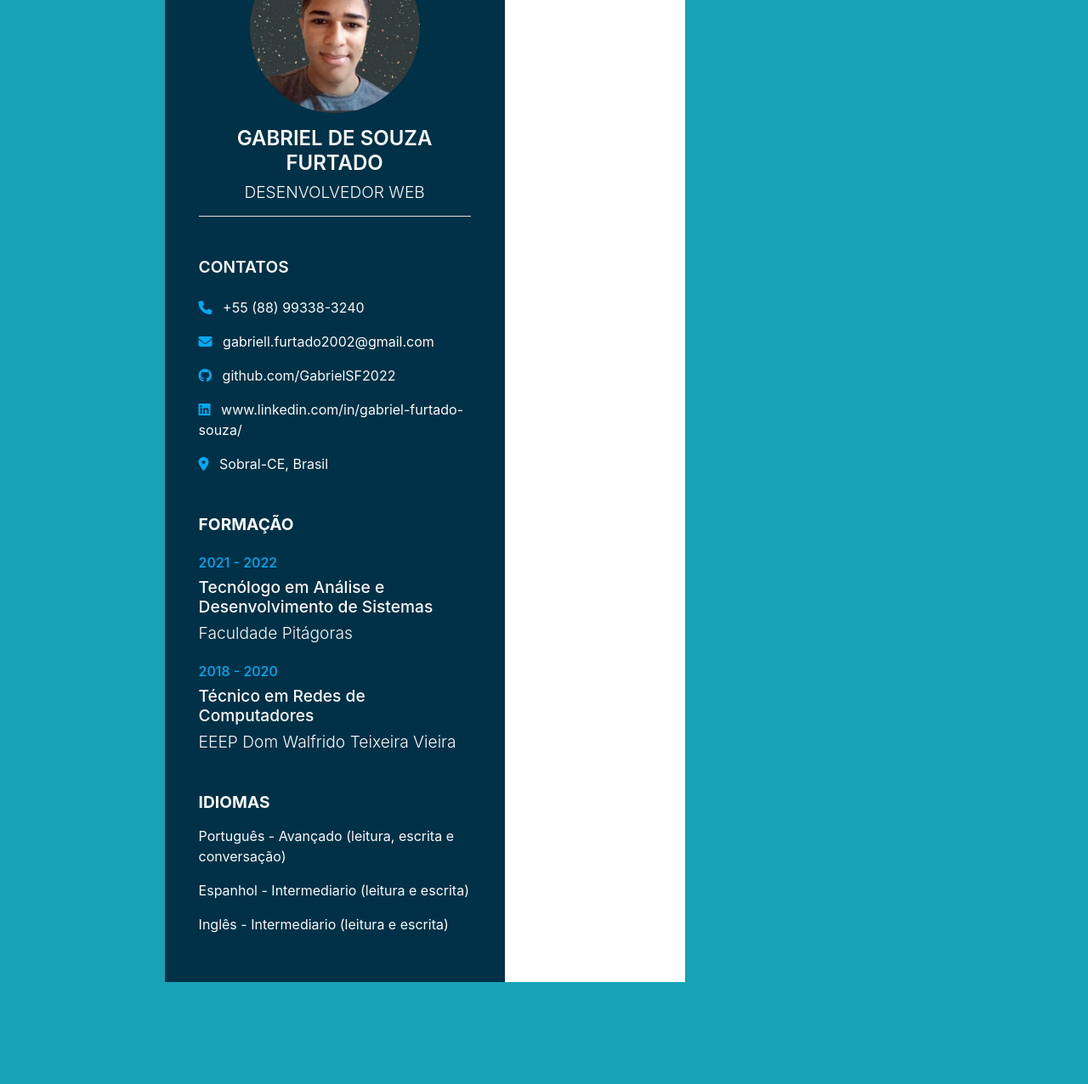
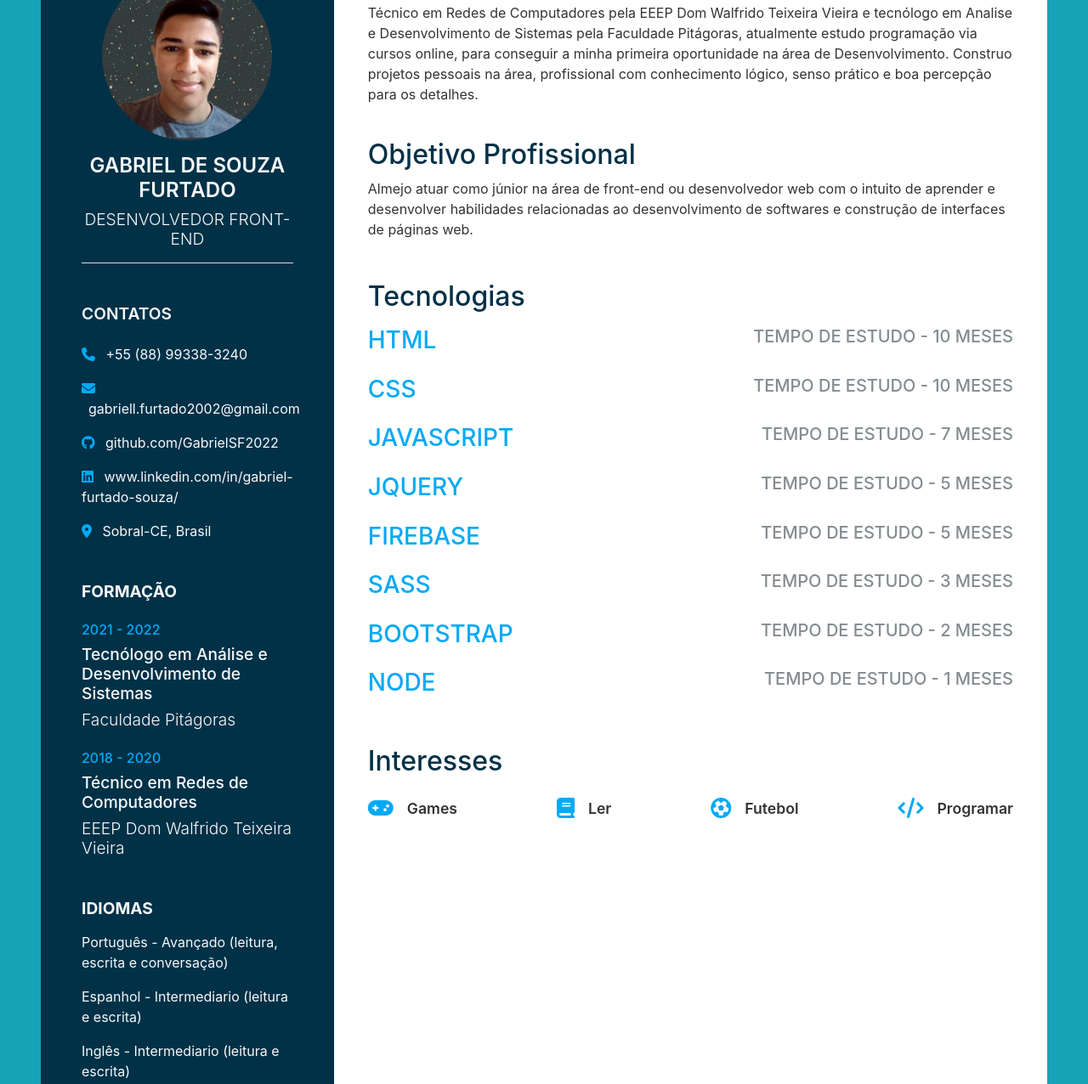
Before and after one commit to GabrielSF2022/curriculo_online, a plain HTML site: page index.html in a window 1280 px wide. Shown: the part 131-1407 px from the top of the page at 85% size. Before the commit the page ends 1311 px from the top, so only its background shows below. Drawn offline with nearby package versions, Linux system fonts and the light colour scheme.

Commit message:
Final Commit

```diff
--- a/index.html
+++ b/index.html
@@ -13,15 +13,15 @@
 </head>
 
 <body class="bg-info">
-    <div class="d-flex justify-content-center mt-4 mb-4">
+    <div class="d-block justify-content-center m-5 d-xl-flex">
 
-        <div class="left-content">
+        <div class="left-content w-auto p-5">
         <div class="left-container">
             <div class="text-center">
             <img src="./src/img/image.jfif" class="rounded-circle" alt="">
         </div>
             <h2 class="text-light d-flex justify-content-center text-center mt-3">GABRIEL DE SOUZA FURTADO</h2>
-            <h4 class="text-light d-flex justify-content-center">DESENVOLVEDOR WEB</h4>
+            <h4 class="text-light d-flex justify-content-center text-center">DESENVOLVEDOR FRONT-END</h4>
         </div>
         <hr class="bg-light">
 
@@ -115,9 +115,91 @@
         </div>
 
         <div class="right-container">
-        <div class="perfil">
-            <h1>PERFIL</h1>
-        </div>
+            <div class="right-content pb-4">
+                <h2>Perfil</h2>
+                    <p class="text-align-justify">Técnico em Redes de Computadores pela EEEP Dom Walfrido Teixeira Vieira e tecnólogo em Analise e Desenvolvimento de Sistemas pela Faculdade Pitágoras, atualmente estudo programação via cursos online, para conseguir a minha primeira oportunidade na área de Desenvolvimento. Construo projetos pessoais na área, profissional com conhecimento lógico, senso prático e boa percepção para os detalhes.
+                    </p>
+            </div>
+
+            <div class="right-content pb-4">
+                <h2>Objetivo Profissional</h2>
+                    <p class="text-align-justify">Almejo atuar como júnior na área de front-end ou desenvolvedor web com o intuito de aprender e desenvolver habilidades relacionadas ao desenvolvimento de softwares e construção de interfaces de páginas web.
+                    </p>
+            </div>
+
+            <div class="right-content">
+
+                <div class="tecnologias">
+                    <h2 class="pt-2">Tecnologias</h2>
+
+                    <div class="tecn d-flex justify-content-between text-start mt-3">
+                        <h3 class="mr-3">HTML</h3>
+                        <h5>TEMPO DE ESTUDO - 10 MESES</h5>
+                    </div>
+
+                    <div class="tecn d-flex justify-content-between text-start  mt-3">
+                        <h3 class="mr-4">CSS</h3>
+                        <h5>TEMPO DE ESTUDO - 10 MESES</h5>
+                    </div>
+
+                    <div class="tecn d-flex justify-content-between align-items-start  mt-3">
+                        <h3 class="mr-4">JAVASCRIPT</h3>
+                        <h5>TEMPO DE ESTUDO - 7 MESES</h5>
+                    </div>
+
+                    <div class="tecn d-flex justify-content-between  mt-3">
+                        <h3 class="mr-4">JQUERY</h3>
+                        <h5>TEMPO DE ESTUDO - 5 MESES</h5>
+                    </div>
+
+                    <div class="tecn d-flex justify-content-between  mt-3">
+                        <h3 class="mr-4">FIREBASE</h3>
+                        <h5>TEMPO DE ESTUDO - 5 MESES</h5>
+                    </div>
+
+                    <div class="tecn d-flex justify-content-between  mt-3">
+                        <h3 class="mr-4">SASS</h3>
+                        <h5>TEMPO DE ESTUDO - 3 MESES</h5>
+                    </div>
+
+                    <div class="tecn d-flex justify-content-between  mt-3">
+                        <h3 class="mr-4">BOOTSTRAP</h3>
+                        <h5>TEMPO DE ESTUDO - 2 MESES</h5>
+                    </div>
+
+                    <div class="tecn d-flex justify-content-between mt-3">
+                        <h3 class="mr-4">NODE</h3>
+                        <h5>TEMPO DE ESTUDO - 1 MESES</h5>
+                    </div>
+                </div>
+
+                <div class="certificacoes">
+                    <h2 class="pt-5">Interesses</h2>
+
+                    <div class="d-flex justify-content-between pt-3">
+                        <div class="d-flex">
+                            <i class="fa-solid fa-gamepad"></i>
+                            <p class="ml-3">Games</p>
+                        </div>
+
+                        <div class="d-flex">
+                            <i class="fa-solid fa-book"></i>
+                            <p class="ml-3">Ler</p>
+                        </div>
+
+                        <div class="d-flex">
+                            <i class="fa-sharp fa-solid fa-futbol"></i>
+                            <p class="ml-3">Futebol</p>
+                        </div>
+
+                        <div class="d-flex">
+                            <i class="fa-sharp fa-solid fa-code"></i>
+                            <p class="ml-3">Programar</p>
+                        </div>
+                    </div>
+                </div>
+
+            </div>
         </div>
     </div>
 
--- a/src/css/style.css
+++ b/src/css/style.css
@@ -1,9 +1,6 @@
 body{
     list-style: none;
-    max-width: 1000px;
     min-height: 1000px;
-    justify-content: center;
-    align-items: center;
 }
 
 .left-container img{
@@ -14,7 +11,6 @@ body{
 .left-content{
     background: #003147;
     padding: 40px;
-    width: 40%;
 }
 
 .left-content h2{
@@ -53,3 +49,29 @@ li{
     background-color: #fff;
     padding: 40px;
 }
+
+.right-content h2{
+    color: #003147;
+}
+
+.right-content p{
+    color: #333;
+}
+
+.right-content h3{
+    color: #03A9F4;
+}
+
+.right-content h5{
+    color: #848C90;
+}
+
+.certificacoes i{
+    color:#03A9F4;
+    font-size: 24px;
+}
+
+.certificacoes p{
+    font-weight: 600;
+    font-size: 1.1em;
+}
```
Also changed, not shown: src/img/firebase.png (added).
